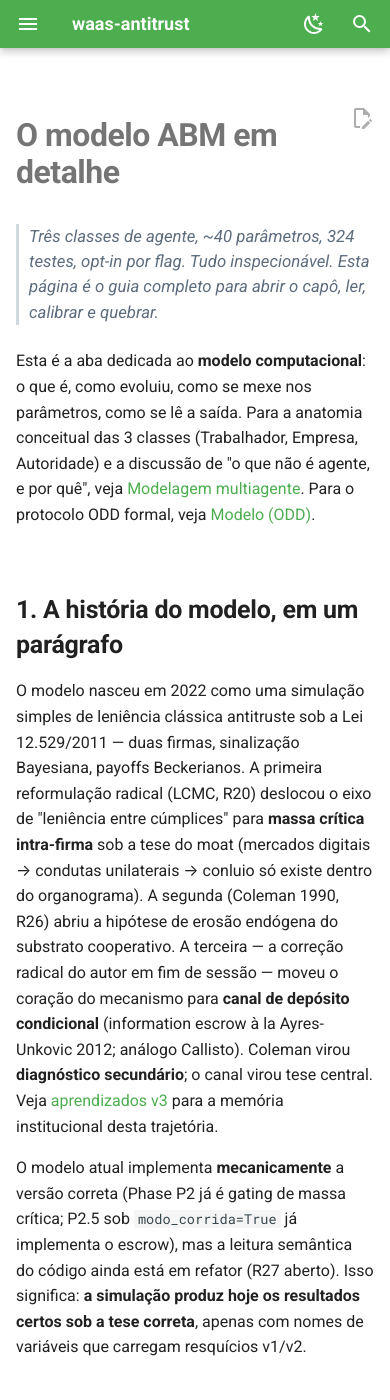
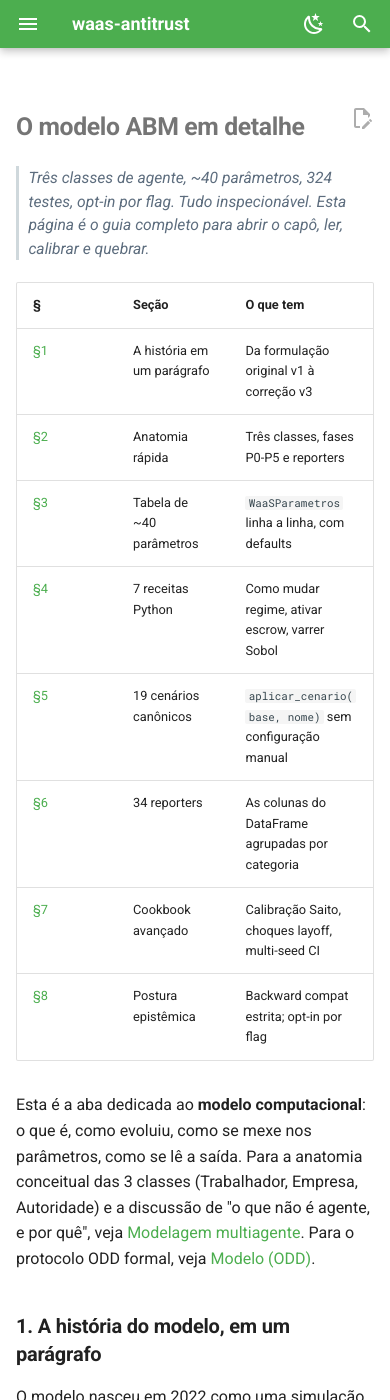
Before and after one commit to freirelucas/waas-antitrust, an MkDocs documentation site: the page built from docs/modelo_abm.md, in a window 390 px wide and 1400 px high. Built offline with MkDocs 1.6.1 and Material for MkDocs 9.7.7, drawn with Linux system fonts in a browser that asks for light colours; comment, search, counter and statistics services are not loaded.

Commit message:
ux(site): nav agrupada, responsividade móvel, roadmap de figuras, mini-sumário
Fecha o tier UX da rodada. Quatro frentes simultâneas: navegação
agrupada nos Anexos, novo roadmap_figuras.md público, breakpoint mobile
completo (com correção de bug de especificidade) e mini-sumário no topo
da página mais longa.

Mudanças:
- `mkdocs.yml`: Anexos agrupados em sub-seções colapsáveis "Teoria e
  modelo" (bem_publico, modelagem_multiagente, modelo_abm, ODD),
  "Direito e instituições" (INSTITUTIONAL, internacional,
  viabilidade_regime_c) e "Referência" (glossario, TERMINOLOGIA,
  REFERENCES, api). "Como usar" segue como filho direto. Nova entrada
  "Roadmap de figuras" em Desenvolvimento.
- `docs/roadmap_figuras.md` (novo): documenta 9 figuras publicadas
  (módulo viz, página de uso, classe conceitual/empírica) + 8 stubs em
  backlog T01 (sankey, painel, bootstrap, cade, adversarial,
  falsificacao, internacional, variedade). Convenção dos selos
  "Ilustrativo"/"Resultado da simulação" e política de figuras
  (tamanho, paleta, acessibilidade). Tier BAIXA #9 do balanço 360°.
- `src/waas_antitrust/viz/__init__.py`: docstring desatualizado
  ("apenas inversao e fase") → lista os 9 módulos implementados +
  remete ao roadmap para os 8 stubs.
- `docs/stylesheets/extra.css`:
  * BUG FIX — a media query <480px existente não vencia por
    especificidade (`.numero-callout .valor` é 0,2,0; a regra base
    `.md-typeset .numero-callout .valor` é 0,3,0). Prefixadas com
    `.md-typeset` para vencerem.
  * Novo bloco completo <480px: h1/h2 (font-size), .pull-quote,
    .ato-fim, .numero-callout (padding), .sublinha-tese,
    .chip-instrumento.
  * .grid.cards: padding mais econômico em <600px + hover só em
    `@media (hover: hover)` (evita translateY "grudado" em toque).
- `docs/modelo_abm.md`: mini-sumário no topo (tabela de 8 âncoras
  §1–§8). NÃO usa `???` collapsible para preservar deep-links com
  `toc.integrate`.
- `CHANGELOG.md`: seção "Rodada código ABM + redação + UX" em [Não
  lançado] descrevendo os 4 commits desta rodada.

Gates: 324 testes verdes, ruff/black limpos, mkdocs --strict ok.

```diff
--- a/docs/modelo_abm.md
+++ b/docs/modelo_abm.md
@@ -1,6 +1,17 @@
 # O modelo ABM em detalhe
 
 <p class="sublinha-tese"><em>Três classes de agente, ~40 parâmetros, 324 testes, opt-in por flag. Tudo inspecionável. Esta página é o guia completo para abrir o capô, ler, calibrar e quebrar.</em></p>
+
+| § | Seção | O que tem |
+|---|---|---|
+| [§1](#1-a-historia-do-modelo-em-um-paragrafo) | A história em um parágrafo | Da formulação original v1 à correção v3 |
+| [§2](#2-anatomia-rapida) | Anatomia rápida | Três classes, fases P0-P5 e reporters |
+| [§3](#3-tabela-completa-de-parametros-waasparametros) | Tabela de ~40 parâmetros | `WaaSParametros` linha a linha, com defaults |
+| [§4](#4-como-alterar-parametros-7-receitas-python) | 7 receitas Python | Como mudar regime, ativar escrow, varrer Sobol |
+| [§5](#5-atalho-19-cenarios-canonicos) | 19 cenários canônicos | `aplicar_cenario(base, nome)` sem configuração manual |
+| [§6](#6-a-saida-do-modelo-34-reporters) | 34 reporters | As colunas do DataFrame agrupadas por categoria |
+| [§7](#7-cookbook-reprodutivel-5-receitas-avancadas) | Cookbook avançado | Calibração Saito, choques layoff, multi-seed CI |
+| [§8](#8-postura-epistemica) | Postura epistêmica | Backward compat estrita; opt-in por flag |
 
 Esta é a aba dedicada ao **modelo computacional**: o que é, como evoluiu, como se mexe nos parâmetros, como se lê a saída. Para a anatomia conceitual das 3 classes (Trabalhador, Empresa, Autoridade) e a discussão de "o que não é agente, e por quê", veja [Modelagem multiagente](modelagem_multiagente.md). Para o protocolo ODD formal, veja [Modelo (ODD)](ODD.md).
 
--- a/docs/stylesheets/extra.css
+++ b/docs/stylesheets/extra.css
@@ -365,12 +365,54 @@
 
 /* Balanço 360° item #M2: responsividade ampliada para telas < 480px.
  * numero-callout em 2.6em fica agressivo em iPhone SE — reduz e
- * permite reflow vertical. */
+ * permite reflow vertical.
+ *
+ * Os seletores são prefixados com `.md-typeset` para vencerem a
+ * especificidade das regras base (que usam o mesmo prefixo). Sem o
+ * prefixo, as regras desta media query nunca ganham. */
 @media (max-width: 480px) {
-  .numero-callout .valor {
+  .md-typeset .numero-callout .valor {
     font-size: 1.8em;
   }
-  .hero {
+  .md-typeset .numero-callout {
+    padding: 0.9em 0.5em;
+  }
+  .md-typeset .hero {
     padding: 1em;
   }
+  .md-typeset h1 {
+    font-size: 1.55em;
+  }
+  .md-typeset h2 {
+    font-size: 1.25em;
+    margin-top: 2em;
+  }
+  .md-typeset .pull-quote {
+    font-size: 1em;
+    padding-left: 0.8em;
+  }
+  .md-typeset .ato-fim {
+    padding: 0.8em 0.9em;
+  }
+  .md-typeset .sublinha-tese {
+    font-size: 0.98em;
+  }
+  .md-typeset .chip-instrumento {
+    font-size: 0.8em;
+    padding: 0.1em 0.5em;
+  }
 }
+
+/* Cards de navegação: padding mais econômico em telas pequenas e hover
+ * só em dispositivos com ponteiro fino (evita translateY "grudado" em
+ * toque). */
+@media (max-width: 600px) {
+  .md-typeset .grid.cards > ul > li {
+    padding: 0.8em 0.9em;
+  }
+}
+@media (hover: none) {
+  .md-typeset .grid.cards > ul > li:hover {
+    transform: none;
+  }
+}
--- a/mkdocs.yml
+++ b/mkdocs.yml
@@ -43,21 +43,25 @@ nav:
   - "Ato 5 · Colaborar": colaborar.md
   - Anexos:
       - Como usar: uso.md
-      - Glossário: glossario.md
-      - Terminologia canônica: TERMINOLOGIA.md
-      - Bem coletivo e instrumentos: bem_publico.md
-      - Modelagem multiagente: modelagem_multiagente.md
-      - Modelo ABM (detalhe + parâmetros): modelo_abm.md
-      - Modelo (protocolo ODD): ODD.md
-      - Análise institucional: INSTITUTIONAL.md
-      - Generalidade (EUA e UE): internacional.md
-      - Viabilidade política do Regime C: viabilidade_regime_c.md
-      - Referências: REFERENCES.md
-      - Referência da API: api.md
+      - Teoria e modelo:
+          - Bem coletivo e instrumentos: bem_publico.md
+          - Modelagem multiagente: modelagem_multiagente.md
+          - Modelo ABM (detalhe + parâmetros): modelo_abm.md
+          - Modelo (protocolo ODD): ODD.md
+      - Direito e instituições:
+          - Análise institucional: INSTITUTIONAL.md
+          - Generalidade (EUA e UE): internacional.md
+          - Viabilidade política do Regime C: viabilidade_regime_c.md
+      - Referência:
+          - Glossário: glossario.md
+          - Terminologia canônica: TERMINOLOGIA.md
+          - Referências: REFERENCES.md
+          - Referência da API: api.md
   - Desenvolvimento:
       - Crítica x10: critica_x10.md
       - Crítica x10 v2: critica_x10_v2.md
       - Plano de melhorias: plano_melhorias.md
+      - Roadmap de figuras: roadmap_figuras.md
       - Aprendizados (sessão reframe v2): aprendizados_v2.md
       - Aprendizados (correção radical v3): aprendizados_v3.md
       - Decisões e backlog: DECISIONS.md
```
Also changed, not shown: CHANGELOG.md (+38 -0 lines), docs/roadmap_figuras.md (added, +87 -0 lines), 1 other file.
